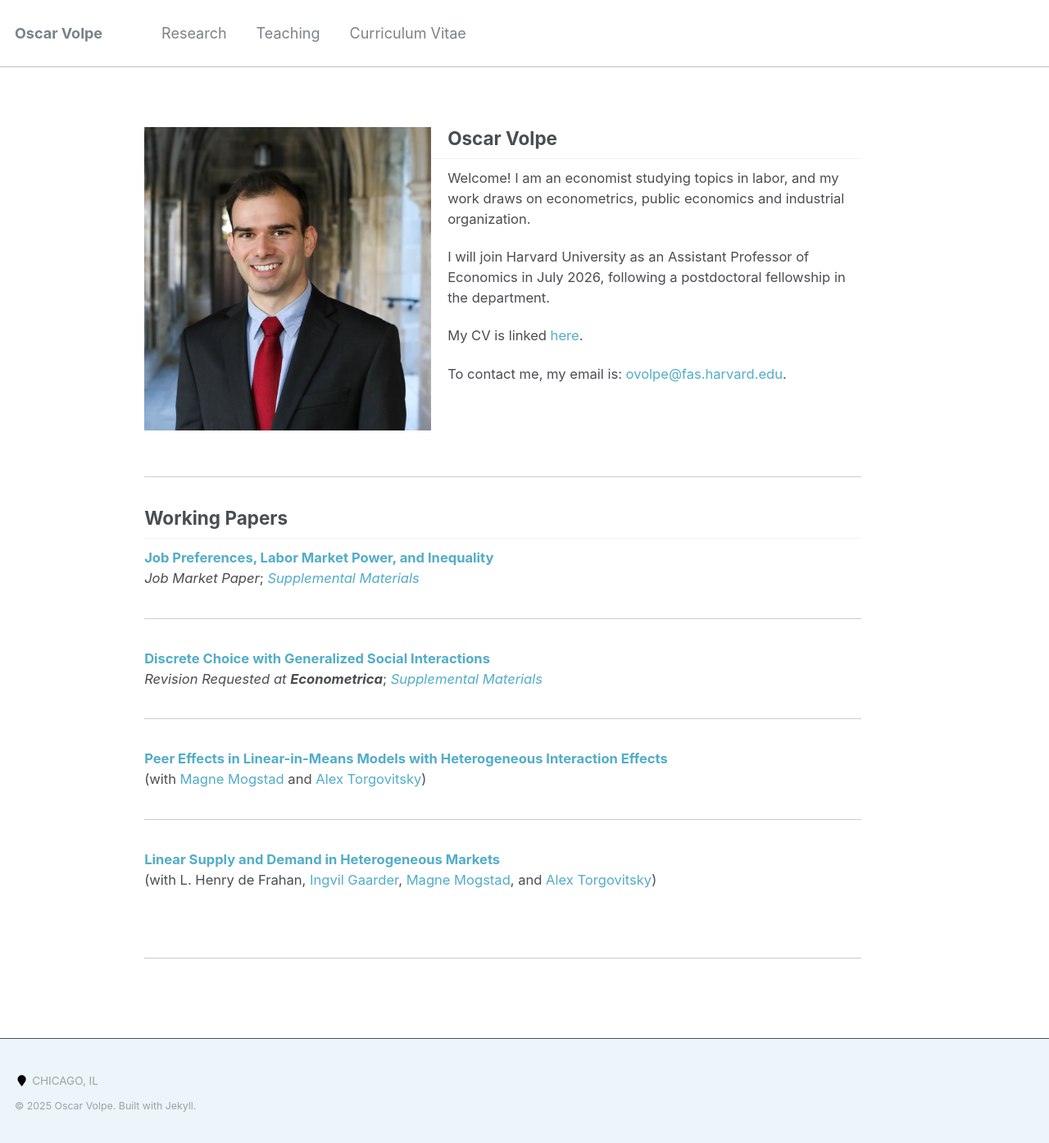
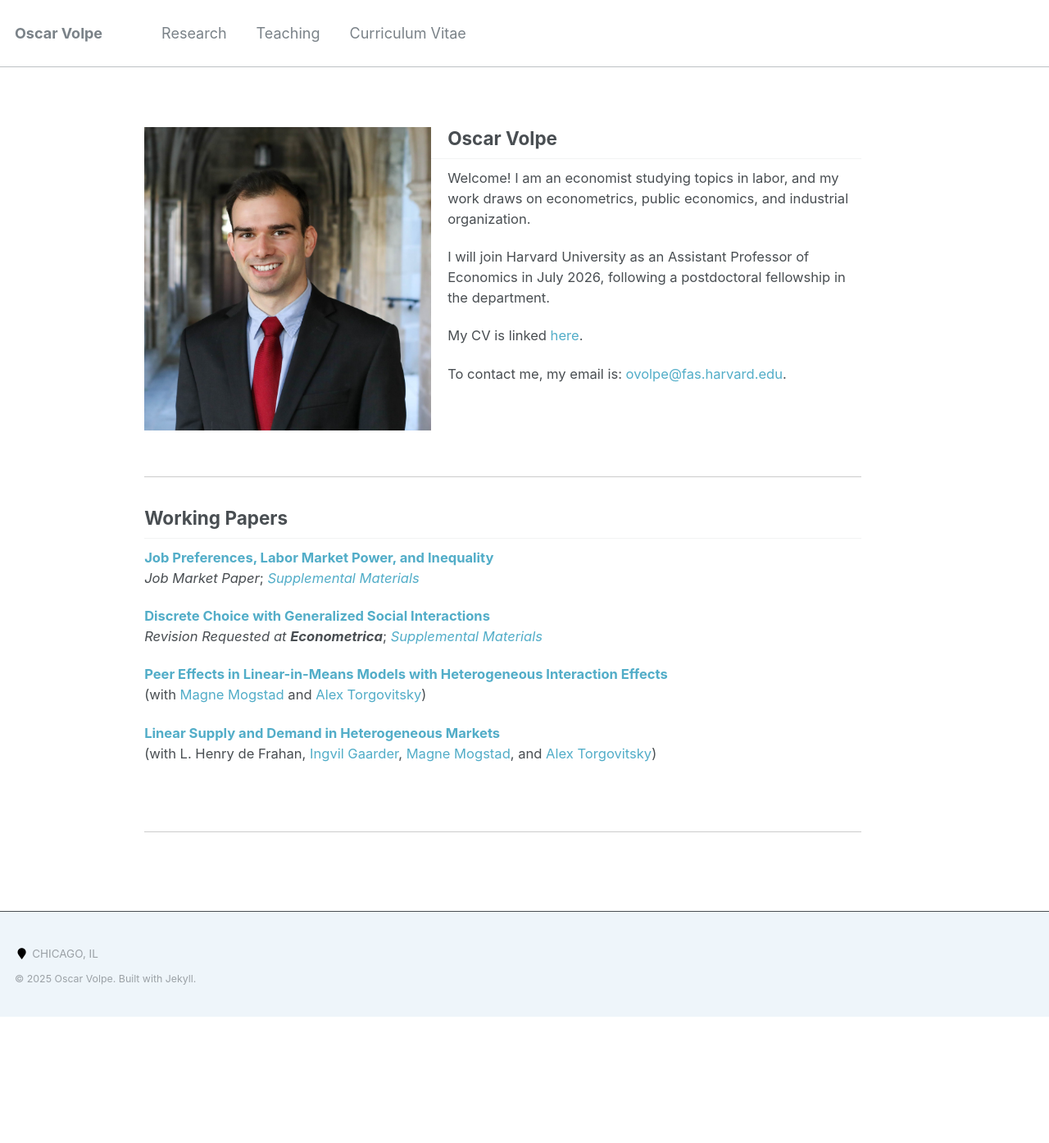
Before and after one commit to ovolpe/ovolpe.github.io, a Jekyll site: the page built from _pages/about.md, in a window 1280 px wide. Shown: the whole page at 82% size. Built offline with Jekyll 4.4.1, drawn with Linux system fonts in a browser that asks for light colours; after the commit the page ends 1240 px from its top, so only the background shows below that.

Commit message:
Update about.md

```diff
--- a/_pages/about.md
+++ b/_pages/about.md
@@ -10,7 +10,7 @@ redirect_from:
 
 ## Oscar Volpe<img class="img-responsive" style="float: left; margin: 0px 20px 20px 0px;" src="/files/headshot.jpg" width="350">
 
-Welcome! I am an economist studying topics in labor, and my work draws on econometrics, public economics and industrial organization.
+Welcome! I am an economist studying topics in labor, and my work draws on econometrics, public economics, and industrial organization.
 
 I will join Harvard University as an Assistant Professor of Economics in July 2026, following a postdoctoral fellowship in the department.
 
@@ -27,17 +27,14 @@ To contact me, my email is: <a href="mailto:ovolpe@fas.harvard.edu">ovolpe@fas.h
 [**Job Preferences, Labor Market Power, and Inequality**](/files/jmp.pdf) <br>
 _Job Market Paper_; [*Supplemental Materials*](/files/jmp_supplement.pdf)<br>
 
-<hr style="margin: 2em 0; border: none; border-top: 1px solid #ccc;">
 
 [**Discrete Choice with Generalized Social Interactions**](/files/dcwgsi_paper.pdf) <br>
 _Revision Requested at **Econometrica**_; [*Supplemental Materials*](/files/dcwgsi_supplement.pdf)<br>
 
-<hr style="margin: 2em 0; border: none; border-top: 1px solid #ccc;">
 
 [**Peer Effects in Linear-in-Means Models with Heterogeneous Interaction Effects**](/files/mto2024.pdf) <br>
 (with [Magne Mogstad](https://sites.google.com/site/magnemogstad) and [Alex Torgovitsky](https://a-torgovitsky.github.io))
 
-<hr style="margin: 2em 0; border: none; border-top: 1px solid #ccc;">
 
 [**Linear Supply and Demand in Heterogeneous Markets**](/files/lsdhm_paper.pdf) <br>
 (with L. Henry de Frahan, [Ingvil Gaarder](https://sites.google.com/site/ingvilgaarder), [Magne Mogstad](https://sites.google.com/site/magnemogstad), and [Alex Torgovitsky](https://a-torgovitsky.github.io))
```
